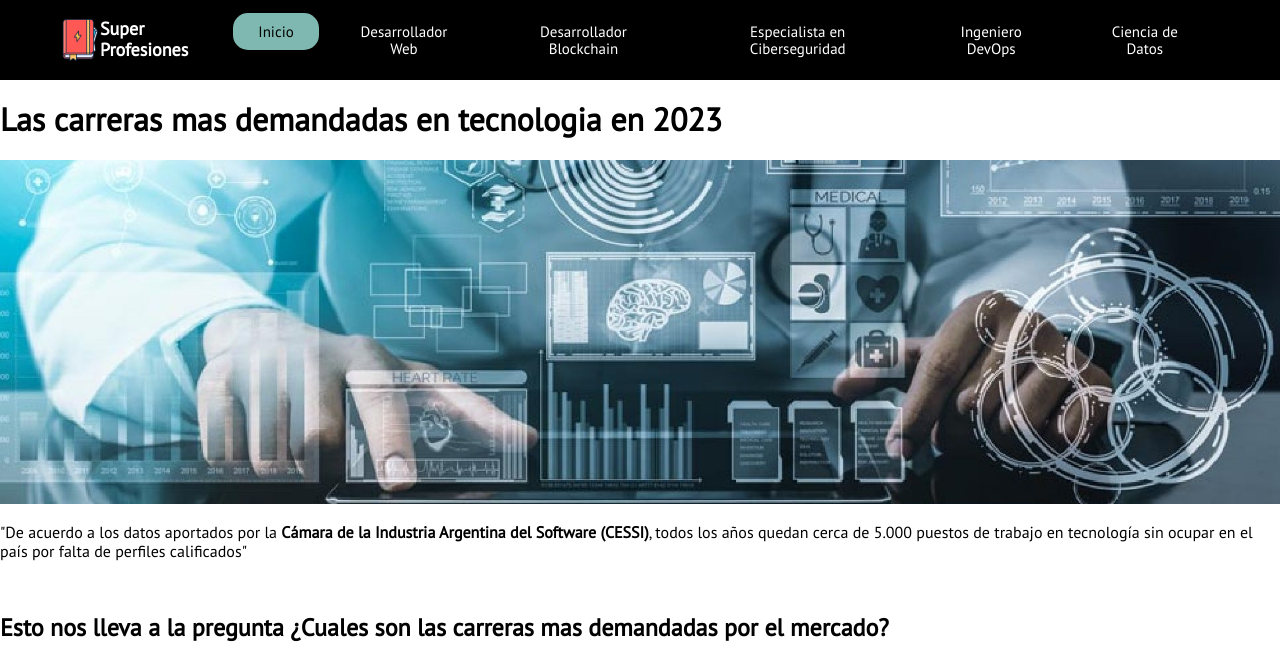
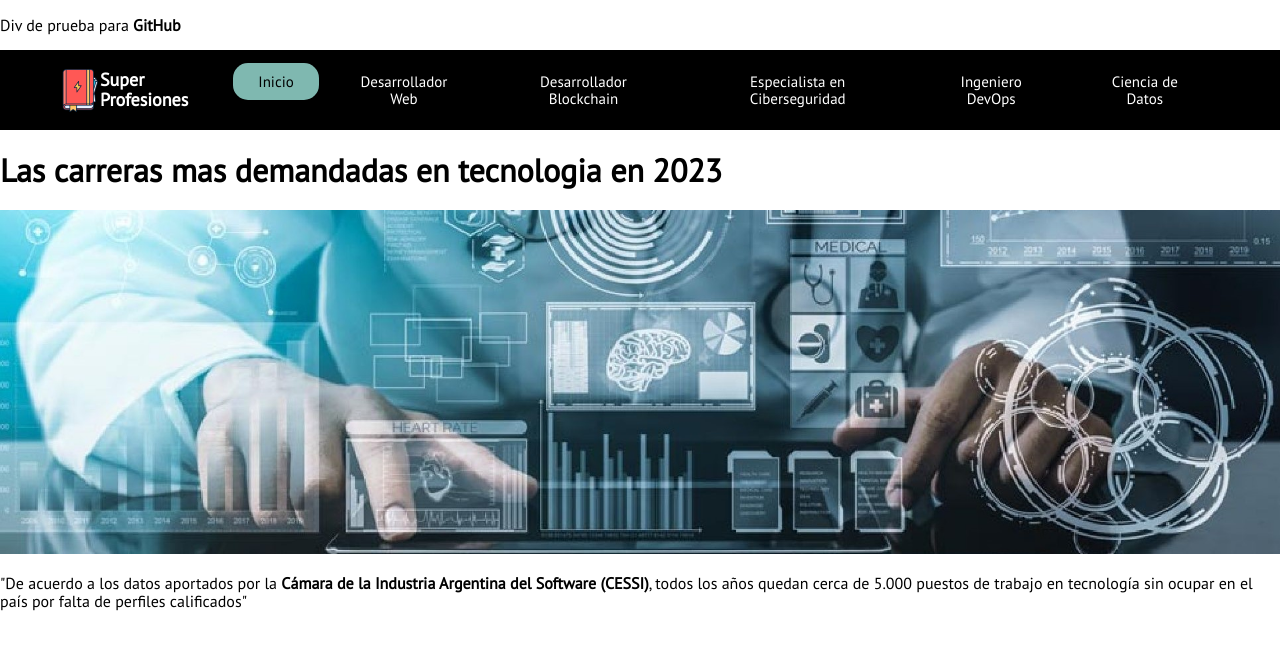
Before and after one commit to PuglieseJoaquin/Proyecto1, a plain HTML site: page index.html in a window 1280 px wide. Shown: the top 659 px of the page. Drawn offline with Linux system fonts and the light colour scheme.

Commit message:
practica del push

```diff
--- a/index.html
+++ b/index.html
@@ -12,7 +12,9 @@
     <link rel="stylesheet" href="./styles/normalize.css">
     <title>Carreras en tecnologia</title>
 </head>
-
+<div class="class_pfnafgn">
+    <p>Div de prueba para <strong>GitHub</strong></p>
+</div>
 <body>
     <header>
         <div class="logo">
```
